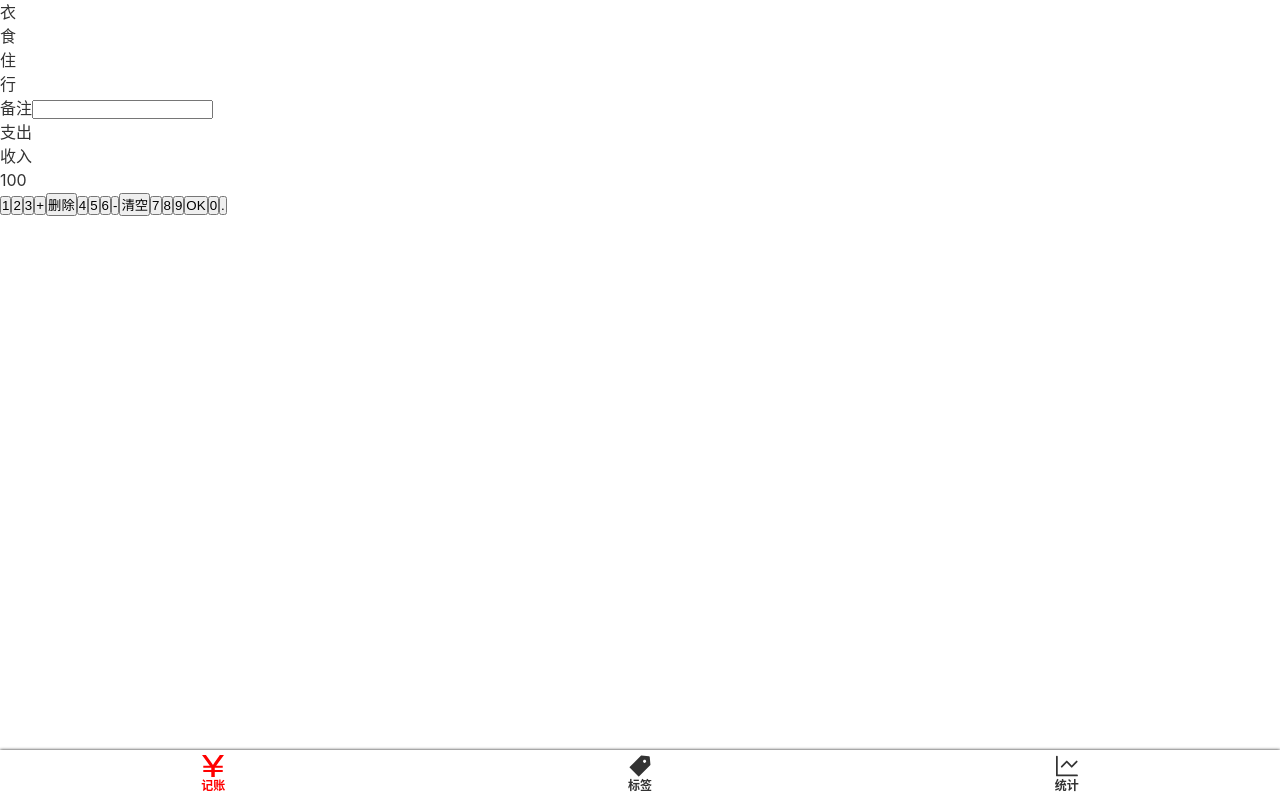
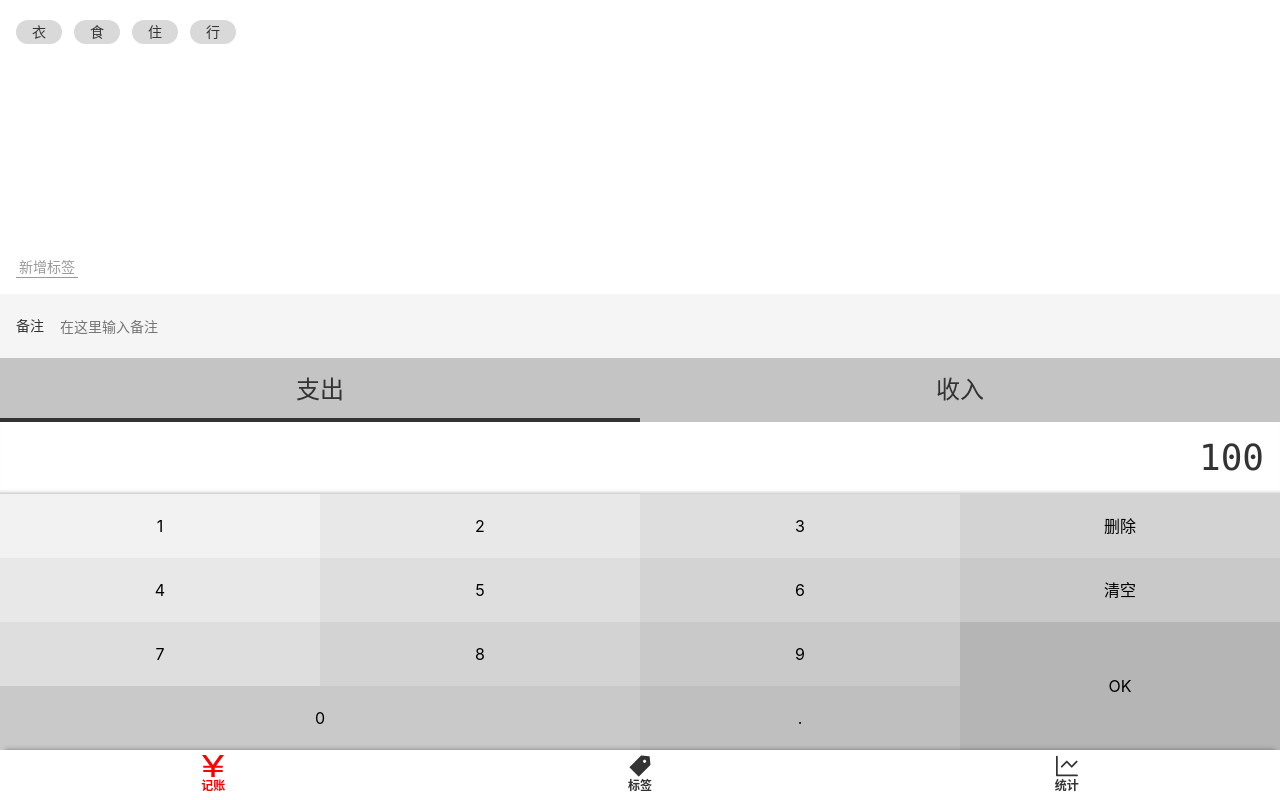
Before and after one commit to bigWaterMonster/toy, a Vue app: page /#/money in a window 1280 px wide. Built offline with nearby package versions, Linux system fonts and the light colour scheme.

Commit message:
complete money layout and css

```diff
--- a/src/App.vue
+++ b/src/App.vue
@@ -15,8 +15,13 @@ a {
 #app {
   -webkit-font-smoothing: antialiased;
   -moz-osx-font-smoothing: grayscale;
+  font-size: 16px;
   color: #333;
   line-height: 1.5;
   font-family: $font-hei;
 }
+button,
+input {
+  font: inherit;
+}
 </style>
--- a/src/assets/style/helper.scss
+++ b/src/assets/style/helper.scss
@@ -3,5 +3,17 @@ $font-kai: Baskerville, Georgia, "Liberation Serif", "Kaiti SC", STKaiti, "AR PL
 $font-song: Georgia, "Nimbus Roman No9 L", "Songti SC", "Noto Serif CJK SC", "Source Han Serif SC", "Source Han Serif CN", STSong, "AR PL New Sung", "AR PL SungtiL GB", NSimSun, SimSun, "TW\-Sung", "WenQuanYi Bitmap Song", "AR PL UMing CN", "AR PL UMing HK", "AR PL UMing TW", "AR PL UMing TW MBE", PMingLiU, MingLiU, serif;
 $font-fang-song: Baskerville, "Times New Roman", "Liberation Serif", STFangsong, FangSong, FangSong_GB2312, "CWTEX\-F", serif;
 $color-highlight: #f00;
+// placeholder 把css元素放进来占这个%后的占位符
+%clearfix {
+  &::after {
+    content: '';
+    display: block;
+    clear: both;
+  }
+}
+%outShadow {
+  box-shadow:  0 -5px 5px -5px fade-out(black, .6)
+}
+
 
 // 只能放最终会消失的东西
--- a/src/assets/style/reset.scss
+++ b/src/assets/style/reset.scss
@@ -9,3 +9,9 @@
 *::after {
   box-sizing: border-box;
 }
+ul, ol {
+  list-style: none;
+}
+:focus {
+  outline: none;
+}
--- a/src/components/Layout.vue
+++ b/src/components/Layout.vue
@@ -1,5 +1,5 @@
 <template>
-  <div class="nav-wrapper">
+  <div class="layout-wrapper">
     <div class="content">
       <slot></slot>
     </div>
@@ -20,7 +20,7 @@ export default class Layout extends Vue {}
 </script>
 
 <style scoped lang="scss">
-.nav-wrapper {
+.layout-wrapper {
   display: flex;
   flex-direction: column;
   height: 100vh;
--- a/src/components/Nav.vue
+++ b/src/components/Nav.vue
@@ -24,9 +24,12 @@ export default class Nav extends Vue {}
 </script>
 
 <style scoped lang="scss">
+@import '~@/assets/style/helper.scss';
+
 nav {
+  @extend %outShadow;
   display: flex;
-  box-shadow: 0 0 3px rgba(0, 0, 0, 0.9);
+
   > .item {
     font-weight: bold;
     flex-grow: 1;
--- a/src/views/Money.vue
+++ b/src/views/Money.vue
@@ -1,44 +1,42 @@
 <template>
   <Layout>
+    <div class="money-content">
       <div class="tags">
         <ul class="current">
-        <li>衣</li>
-        <li>食</li>
-        <li>住</li>
-        <li>行</li>
+          <li v-for="(tag,index) of tags" :key="index">{{tag}}</li>
         </ul>
         <div class="new-tag">
+          <button>新增标签</button>
         </div>
       </div>
       <div class="notes">
         <label for="tip">
-        <span>备注</span>
+          备注
         </label>
-      <input type="text" name="" id="tip">
+        <input type="text" class="name" id="tip" placeholder="在这里输入备注">
       </div>
       <ul class="types">
-      <li>支出</li>
-      <li>收入</li>
+        <li class="active">支出</li>
+        <li >收入</li>
       </ul>
       <div class="number-pad">
         <div class="output">100</div>
         <div class="buttons">
-        <button>1</button>
-        <button>2</button>
-        <button>3</button>
-        <button>+</button>
-        <button>删除</button>
-        <button>4</button>
-        <button>5</button>
-        <button>6</button>
-        <button>-</button>
-        <button>清空</button>
-        <button>7</button>
-        <button>8</button>
-        <button>9</button>
-        <button>OK</button>
-        <button>0</button>
-        <button>.</button>
+          <button type="button">1</button>
+          <button type="button">2</button>
+          <button type="button">3</button>
+          <button type="button">删除</button>
+          <button type="button">4</button>
+          <button type="button">5</button>
+          <button type="button">6</button>
+          <button type="button">清空</button>
+          <button type="button">7</button>
+          <button type="button">8</button>
+          <button type="button">9</button>
+          <button type="button" class="ok">OK</button>
+          <button type="button" class="zero">0</button>
+          <button type="button">.</button>
+        </div>
       </div>
     </div>
   </Layout>
@@ -49,10 +47,142 @@ import { Component, Vue } from 'vue-property-decorator'
 
 @Component({
 })
-export default class Money extends Vue {}
+export default class Money extends Vue {
+  tags: string[] = ['衣', '食', '住', '行']
+}
 
 </script>
 
 <style scoped lang="scss">
+@import '~@/assets/style/helper.scss';
 
+.money-content {
+  display: flex;
+  flex-direction: column;
+  height: 100%;
+  overflow: hidden;
+}
+
+.number-pad {
+  .output {
+    font-size: 36px;
+    font-family: Consolas, monospace;
+    padding: 9px 16px;
+    text-align: right;
+    box-shadow: inset 0 -5px 5px -5px fade-out(black, .6);
+  }
+  .buttons {
+    @extend %clearfix;
+    > button {
+      border: none;
+      width: 25%;
+      height: 64px;
+      float: left;
+      &.ok {
+        height: 64*2px;
+        float: right;
+      }
+      &.zero {
+        width: 50%;
+      }
+      $bg: #f2f2f2;
+      &:nth-child(1) {
+        background: $bg;
+      }
+      &:nth-child(2), &:nth-child(5) {
+        background: darken($bg, 4%);
+      }
+      &:nth-child(3), &:nth-child(6), &:nth-child(9) {
+        background: darken($bg, 8%);
+      }
+      &:nth-child(4), &:nth-child(7), &:nth-child(10) {
+        background: darken($bg, 12%);
+      }
+      &:nth-child(8), &:nth-child(11), &:nth-child(13) {
+        background: darken($bg, 16%);
+      }
+      &:nth-child(14){
+        background: darken($bg, 20%);
+      }
+      &:nth-child(12) {
+        background: darken($bg, 24%);
+      }
+    }
+  }
+}
+.types {
+  background: #c4c4c4;
+  display: flex;
+  text-align: center;
+  font-size: 24px;
+  > li {
+    width: 50%;
+    line-height: 64px;
+    height: 64px;
+    position: relative;
+    &.active {
+      &::after {
+        content: '';
+        position: absolute;
+        bottom: 0;
+        left: 0;
+        width: 100%;
+        height: 4px;
+        background: #333;
+      }
+    }
+  }
+}
+.notes {
+  background: #f5f5f5;
+  font-size: 14px;
+  display: flex;
+  padding-left: 16px;
+  label {
+    padding-right: 16px;
+    line-height: 64px;
+  }
+  .name {
+    flex-grow: 1;
+    height: 64px;
+    background: transparent;
+    border: none;
+  }
+}
+.tags {
+  flex-grow: 1;
+  padding: 16px;
+  font-size: 14px;
+  display: flex;
+  flex-direction: column;
+  overflow: hidden;
+  > .current {
+    display: flex;
+    overflow: auto;
+    flex-wrap: wrap;
+    flex-grow: 1;
+    margin-right: -12px;
+    align-content: flex-start;
+    >li {
+      background: #d9d9d9;
+      $h: 24px;
+      height: $h;
+      border-radius: $h/2;
+      padding: 0 16px;
+      margin-right: 12px;
+      margin-top: 4px;
+      line-height: $h;
+    }
+  }
+  > .new-tag {
+    padding-top: 16px;
+    button {
+      background: transparent;
+      border: none;
+      color: #999;
+      border-bottom: 1px solid;
+      padding: 0 3px;
+    }
+  }
+}
 </style>
```
Lines whose indentation alone changed are shown as unchanged.
